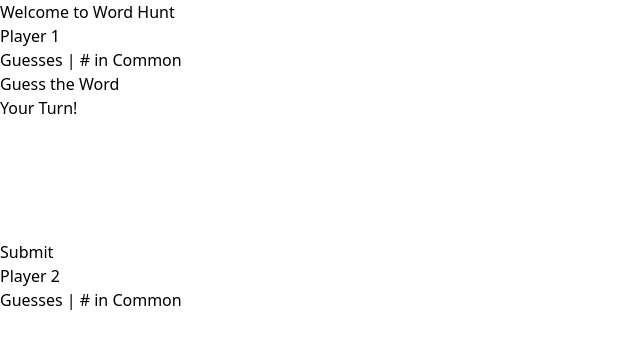
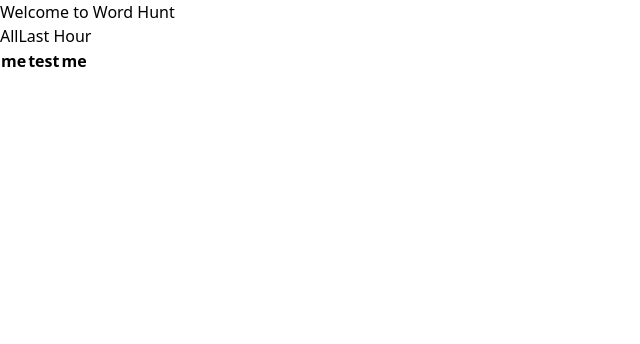
Before and after one commit to progga004/WordHunt, a React (Vite) app in the folder client/: page / in a window 1280 px wide. Shown: the top 344 px of the page, without its empty margins (0-640 px from the left). Built offline with nearby package versions, Linux system fonts and the light colour scheme.

Commit message:
stats page

```diff
--- a/client/package.json
+++ b/client/package.json
@@ -27,6 +27,6 @@
     "eslint-plugin-react-refresh": "^0.4.5",
     "postcss": "^8.4.33",
     "tailwindcss": "^3.4.1",
-    "vite": "^5.0.8"
+    "vite": "^5.0.12"
   }
 }
--- a/client/src/App.jsx
+++ b/client/src/App.jsx
@@ -2,12 +2,13 @@ import './App.css'
 import Header from './components/Header'
 import GamePage from './pages/GamePage'
 import HomePage from './pages/HomePage'
-
+import StatsPage from './pages/StatsPage'
 function App() {
   return (
     <main>
       <Header />
-      <GamePage />
+      {/* <GamePage /> */}
+      <StatsPage/>
     </main>
   )
 }
--- /dev/null
+++ b/client/src/pages/StatsPage.jsx
@@ -0,0 +1,77 @@
+import { useState } from "react";
+const StatsPage = (props) => {
+    //sorry about the messy code, will fix once backend is connected
+
+    const testUser= {username:"test", games:[{}]}//replace with current User
+    const testGames=[{id:1,player1:"me",player2:"test", winner:"me"}]//replace this with an actual list of Games
+    const [currentSortOrder, setCurrentSortOrder] = useState("asIs");
+
+    //testUserNameData="test"//replace this with the current users name
+    //implement logic for grabbing games from each player in the database
+    //implement logic for getting all games from database
+
+    function setToNewest(){
+        setCurrentSortOrder("newest");
+    }
+
+    //displays all games
+    function setToAll(){
+        setCurrentSortOrder("AsIs");
+    }
+
+    //sets sortorder to games from last hour
+    function setToLastHour(){
+        setCurrentSortOrder("lastHour");
+    }
+
+    //use this function for sorting the games
+    function sortGames(games, sortOrder="newest"){
+
+        if(sortOrder==="newest"){// sorts all games by newest first
+            return games.sort(
+                (a, b) => a.endttime - b.endttime
+              );
+        }
+        else if(sortOrder==="byUser"){//use this when getting specific user data
+            let usersGames=[]
+            for(let i=0;i<testGames.length;i++){
+                if (testGames[i].player1===testUser["username"] || testGames[i].player2===testUser["username"] )
+                usersGames.push(testGames[i])
+            }
+            return usersGames
+        }
+        else if (sortOrder==="lastHour"){
+            let lastHour=[]
+            for(let i=0;i<testGames.length;i++){
+                if ((new Date())-testGames[i].endttime<=3600000){
+                    lastHour.push(testGames[i])
+                }
+
+            }
+            return lastHour;
+        }
+        else if(sortOrder==="asIs"){
+            return games
+        }
+    }
+
+    return (
+        <div className="bg-green-200 min-h-screen flex items-center justify-center">
+            <div id="sortbuttons">
+                <button onClick={setToAll}>All</button>
+                <button onClick={setToLastHour}>Last Hour</button>
+            </div>
+            <table>
+                {sortGames(testGames).map((game)=>(
+                    <tr key={game.id}>
+                        <th>{game.player1}</th>
+                        <th>{game.player2}</th>
+                        <th>{game.winner}</th>
+                    </tr>
+                )
+                )}
+            </table>
+        </div>
+    );
+};
+export default StatsPage;
```
Also changed, not shown: 1 other file (tests, documents, lock files or other folders).
